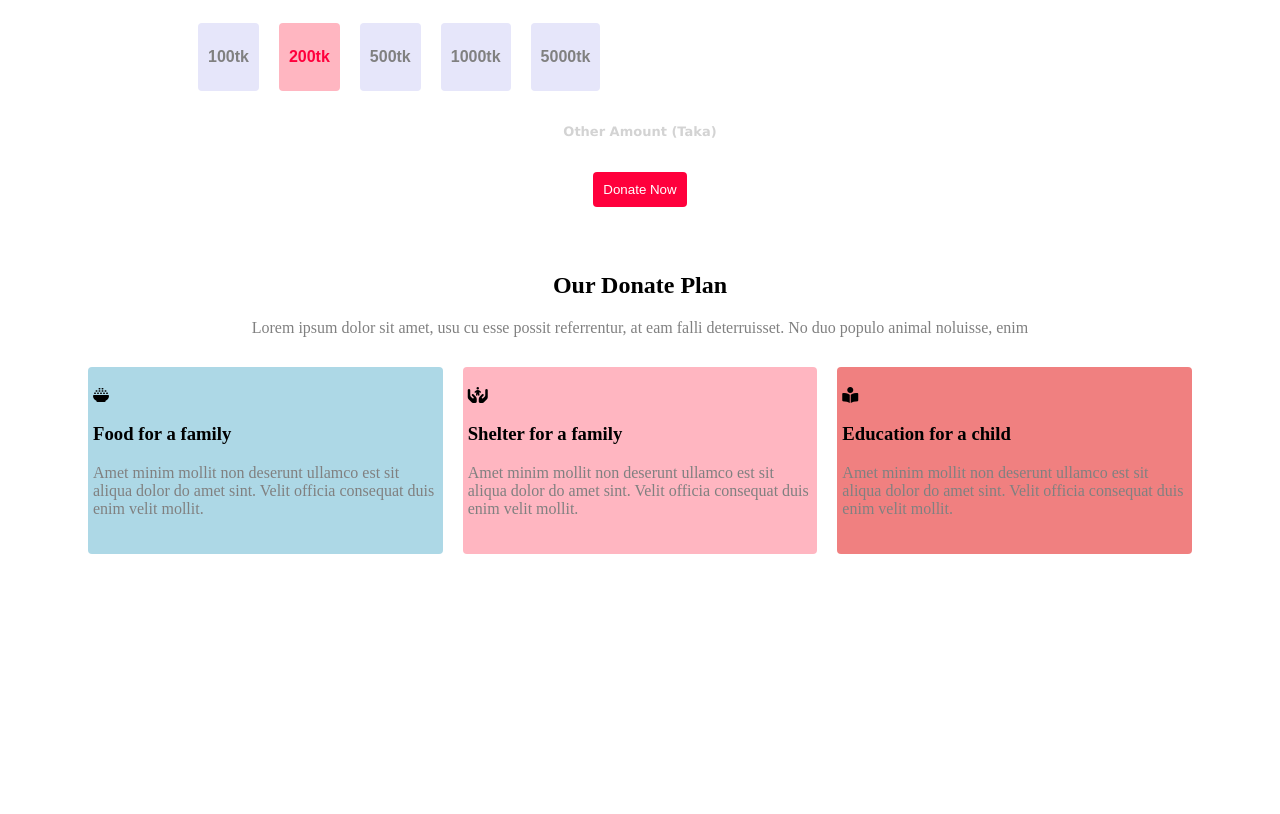
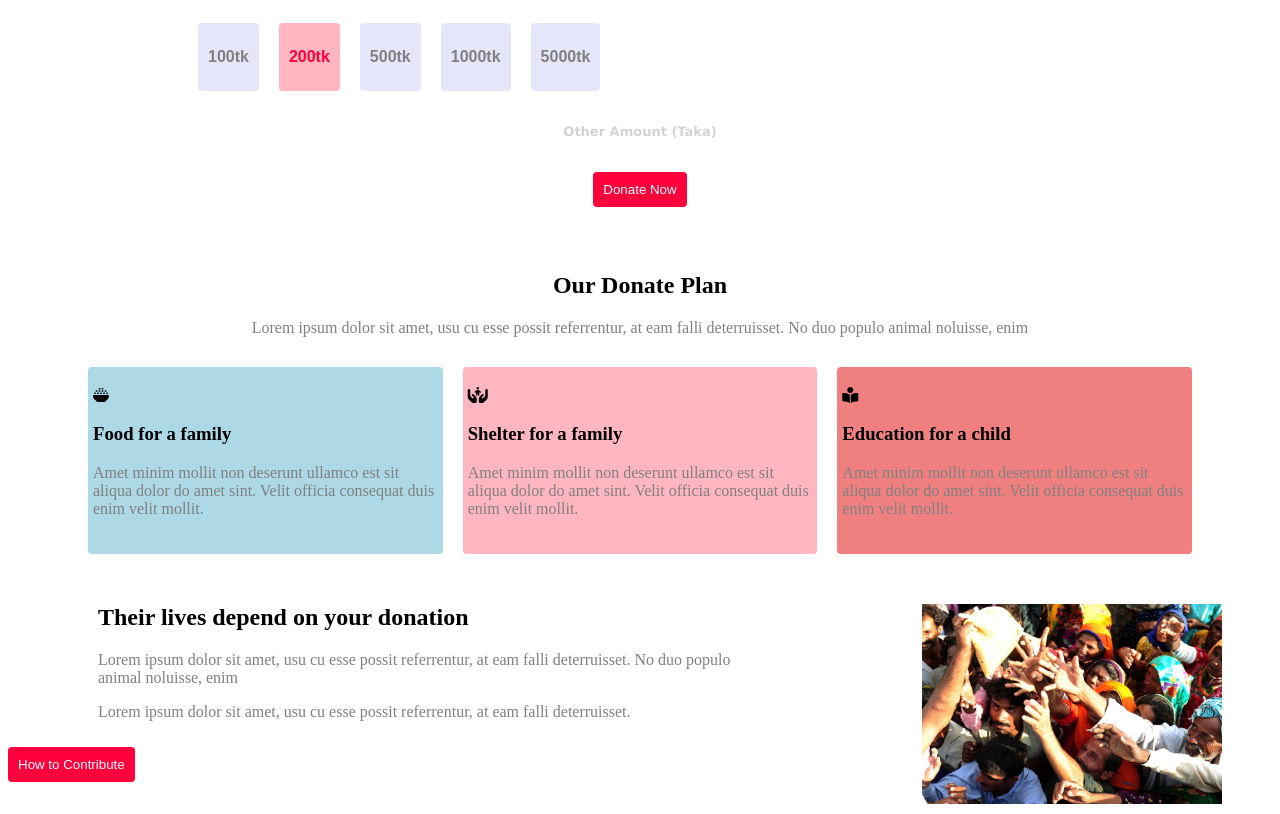
Before and after one commit to farhadankhi/donate-portfolio, a plain HTML site: page index.html in a window 1280 px wide. Shown: the part 607-1421 px from the top of the page. Before the commit the page ends 1191 px from the top, so only its background shows below. Drawn offline with Linux system fonts and the light colour scheme.

Commit message:
added their live

```diff
--- a/index.html
+++ b/index.html
@@ -65,5 +65,23 @@
 
     </section>
 
+    <section class="their-live">
+
+        <img class="img-people" src="../donate-portfolio/images/donation0.jpg" alt="">
+
+            <h1 class="title4">Their lives depend on
+                your donation</h1>
+         <div class="description-text">
+            <p>Lorem ipsum dolor sit amet, usu cu esse possit
+                referrentur, at eam falli deterruisset. No duo populo
+                animal noluisse, enim</p>
+            <p>Lorem ipsum dolor sit amet, usu cu esse possit
+                referrentur, at eam falli deterruisset.</p>
+        </div>
+            <button class="primary-btn">How to Contribute</button>
+
+
+    </section>
+
 </body>
 </html>
--- a/styles/donate.css
+++ b/styles/donate.css
@@ -96,3 +96,20 @@ li.pink{
 div p,.text1,.text2,.text3{
     color: grey;
 }
+
+/* their live section */
+
+.img-people{
+    width: 300px;
+    float:right;
+    padding: 20px 50px 10px 30px;
+}
+
+.title4{
+    padding: 20px 500px 0px 90px;
+    display: block;
+}
+.description-text{
+    color: grey;
+    padding:0px 500px 10px 90px ;
+}
```
